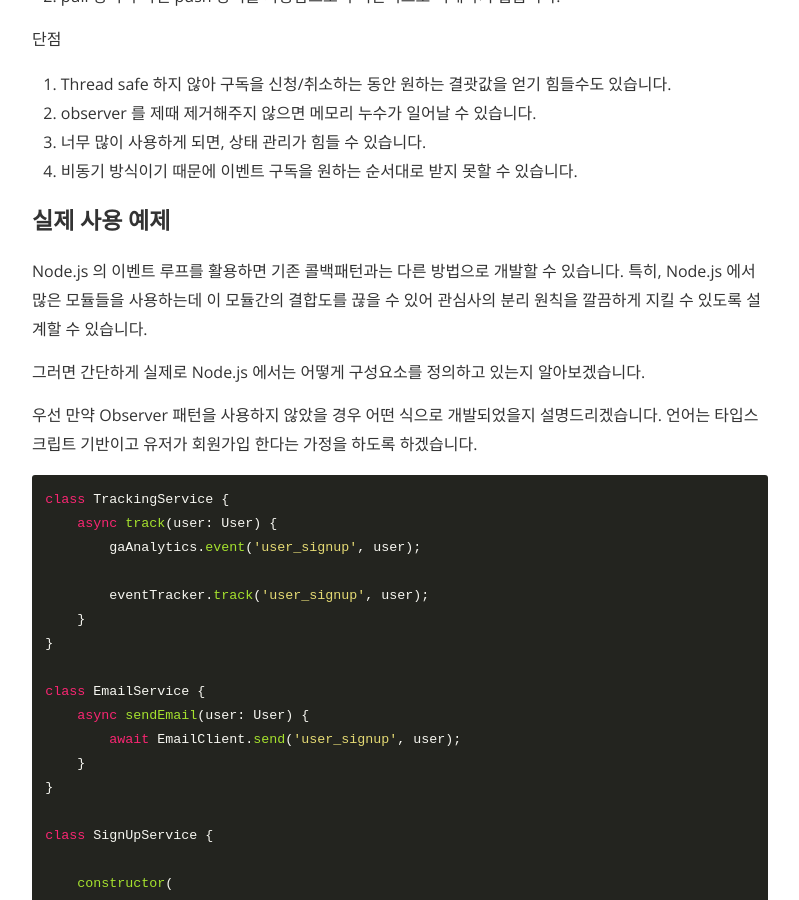
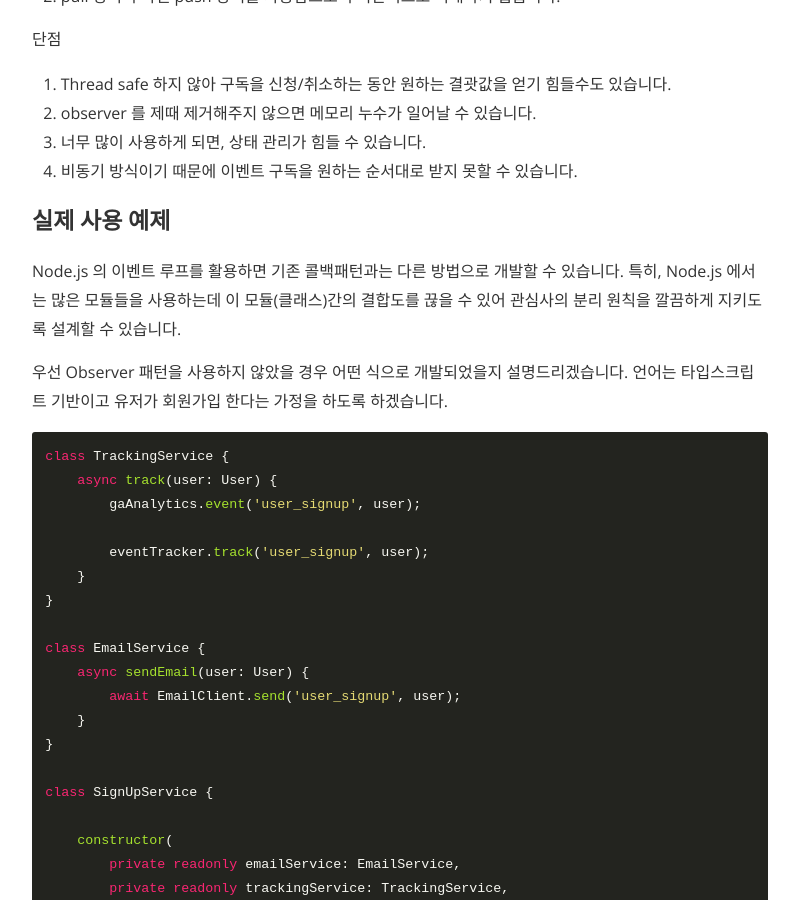
Before and after one commit to kscory/blog, a Jekyll site: the page built from _posts/2020-09-28-design_pattern-observer.md, in a window 1280 px wide and 900 px high, scrolled down 5863 px. Shown: the whole window, without its empty margins (240-1039 px from the left). Built offline with Jekyll 4.4.1, drawn with Linux system fonts in a browser that asks for light colours; nearby versions of some CDN libraries; comment, search, counter and statistics services are not loaded.

Commit message:
수정수정

````diff
--- a/_posts/2020-09-28-design_pattern-observer.md
+++ b/_posts/2020-09-28-design_pattern-observer.md
@@ -176,11 +176,9 @@ public class Application {
 
 ### 실제 사용 예제
 
-Node.js 의 이벤트 루프를 활용하면 기존 콜백패턴과는 다른 방법으로 개발할 수 있습니다. 특히, Node.js 에서 많은 모듈들을 사용하는데 이 모듈간의 결합도를 끊을 수 있어 관심사의 분리 원칙을 깔끔하게 지킬 수 있도록 설계할 수 있습니다.
+Node.js 의 이벤트 루프를 활용하면 기존 콜백패턴과는 다른 방법으로 개발할 수 있습니다. 특히, Node.js 에서는 많은 모듈들을 사용하는데 이 모듈(클래스)간의 결합도를 끊을 수 있어 관심사의 분리 원칙을 깔끔하게 지키도록 설계할 수 있습니다.
 
-그러면 간단하게 실제로 Node.js 에서는 어떻게 구성요소를 정의하고 있는지 알아보겠습니다.
-
-우선 만약 Observer 패턴을 사용하지 않았을 경우 어떤 식으로 개발되었을지 설명드리겠습니다. 언어는 타입스크립트 기반이고 유저가 회원가입 한다는 가정을 하도록 하겠습니다.
+우선 Observer 패턴을 사용하지 않았을 경우 어떤 식으로 개발되었을지 설명드리겠습니다. 언어는 타입스크립트 기반이고 유저가 회원가입 한다는 가정을 하도록 하겠습니다.
 
 ```typescript
 class TrackingService {
````
